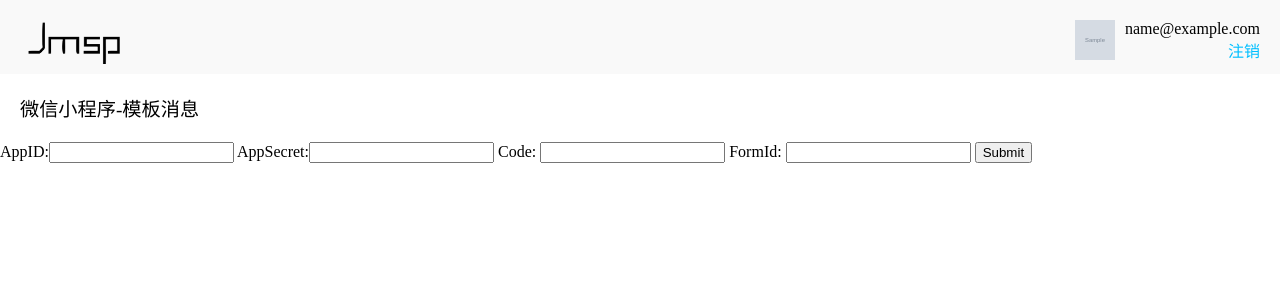
After one commit to zhangzhaopds/jmsp, a Django app: page /home/1 in a window 1280 px wide. The commit adds this page. Shown: the top 300 px of the page. Run offline with Django 3.2, Linux system fonts and the light colour scheme; a user stored in the database is signed in; tables that the repository leaves empty hold one stand-in row (values such as "Sample post"); grey boxes marked "Sample" are stand-in pictures.

Commit message:
微信消息模板01

```diff
--- a/ipa/static/ipa/style.css
+++ b/ipa/static/ipa/style.css
@@ -255,3 +255,21 @@ a {
 .upload_img {
     margin-top: 20px;
 }
+
+.home-section-box {
+    display: flex;
+    flex-wrap: wrap;
+}
+.home-section-view {
+    margin: 20px;
+    color: green;
+    background: #F9F9F9;
+    padding: 50px;
+    border-radius: 5px;
+}
+.weixin-title {
+    margin: 10px;
+    padding: 10px;
+    font-size: larger;
+    /*color: #e5e5e5;*/
+}
--- /dev/null
+++ b/ipa/templates/ipa/weixin_sender.html
@@ -0,0 +1,45 @@
+{% load staticfiles %}
+
+<!DOCTYPE html>
+<html lang="zh">
+<head>
+    <meta charset="UTF-8">
+    <meta http-equiv="x-ua-compatible" content="ie=edge,chrome=1">
+    <meta http-equiv="Cache-Control" content="no-siteapp" />
+    <title>Jmsp</title>
+    <link rel="stylesheet" type="text/css" href="{% static 'ipa/style.css' %}">
+    <link rel="apple-touch-icon" href="{% static 'ipa/images/touch_icon.png' %}">
+    <meta name="description" content="内用内测">
+    <meta name="keywords" content="jmsp">
+    <meta name="viewport" content="width=device-width, initial-scale=1.0, maximum-scale=1.0, user-scalable=0">
+    <script>
+
+    </script>
+</head>
+<body class="il-body">
+    <div class="il-header">
+        <a href="{% url 'ipa:index' %}">
+            <img class="logo-img" src="{% static 'ipa/images/jmsp_logo.png' %}"/>
+        </a>
+        <div class="il-header-user">
+            {{ email }}
+            <a href="{% url 'ipa:logout' %}">注销</a>
+        </div>
+        {% if avatar %}
+            {% if avatar != '' %}
+                <img src="{{ avatar }}" style="width: 40px; height: 40px; float: right">
+            {% endif %}
+        {% endif %}
+    </div>
+    <div class="weixin-title">微信小程序-模板消息</div>
+    <form action="{% url 'ipa:wxapp_sender' %}" method="post">
+        {% csrf_token %}
+        AppID:<input name="AppID"/>
+        AppSecret:<input name="AppSecret"/>
+        Code: <input name="Code"/>
+        FormId: <input name="FormId"/>
+        <input type="submit">
+    </form>
+
+</body>
+</html>
--- a/ipa/urls.py
+++ b/ipa/urls.py
@@ -12,6 +12,8 @@ urlpatterns = [
     url(r'^checklogin$', views.checklogin, name='checklogin'),
     url(r'^home$', views.home, name='home'),
     url(r'^upload$', views.upload_file, name='upload'),
+    url(r'^home/(?P<section>[0-9])$', views.selected_section, name='selected_section'),
+    url(r'^wxappsender$', views.wxapp_sender, name='wxapp_sender')
     # url(r'^(?P<question_id>[0-9]+)/results/$', views.results, name='results'),
     # url(r'^(?P<question_id>[0-9]+)/vote/$', views.vote, name='vote'),
 ]
--- a/ipa/views.py
+++ b/ipa/views.py
@@ -2,11 +2,11 @@ from django.shortcuts import render, get_object_or_404
 from django.core.mail import send_mail, EmailMessage
 from .tools import Token
 from .models import UserProfile
-from django.http import HttpResponse, HttpResponseRedirect
+from django.http import HttpResponse, HttpResponseRedirect, JsonResponse
 from django.core.urlresolvers import reverse
 from django.contrib import messages
 from qiniu import Auth, put_file, etag
-import os
+import os, json
 import markdown2
 from django.contrib.auth.models import User
 from django.contrib.auth import authenticate
@@ -15,7 +15,9 @@ from .forms import RegistrationForm
 
 
 # Create your views here.
-
+sections = [
+            '微信小程序', '支付宝支付','百度钱包','中华人民共和国','四川晋商支付信息技术'
+        ]
 
 def index(request):
     current_user = ''
@@ -63,16 +65,38 @@ def password(request, type, email):
 def home(request):
     if request.user.is_authenticated:
         print("当前用户：" + request.user.username)
+        # sections = [
+        #     '微信小程序', '支付宝支付','百度钱包','中华人民共和国','四川晋商支付信息技术'
+        # ]
         return render(request, 'ipa/home.html', {
             'email': request.user.email,
             'hasContent': 0,
-            'avatar': UserProfile.objects.get(user=request.user).avatar
+            'avatar': UserProfile.objects.get(user=request.user).avatar,
+            'sections': sections
         })
     else:
         print("用户未登录，请先登录")
         return render(request, 'ipa/login.html')
 
+# home界面功能选择
+def selected_section(request, section):
+    print(request)
+    print(int(section))
+    index = int(section) - 1
+    print(sections[index])
+    return render(request, 'ipa/weixin_sender.html', {
+            'email': request.user.email,
+            'avatar': UserProfile.objects.get(user=request.user).avatar,
+        })
 
+# 微信小程序--模板消息发送
+def wxapp_sender(request):
+    print(request)
+    appid = request.GET['AppID']
+    appSecret = request.GET['AppSecret']
+    code= request.GET['Code']
+    formId = request.GET['FormId']
+    return JsonResponse({'AppID': appid, 'AppSecret': appSecret, 'Code': code, 'FormId': formId})
 
 # 文件上传
 def upload_file(request):
```
Also changed, not shown: ipa/templates/ipa/home.html (+35 -24 lines).
